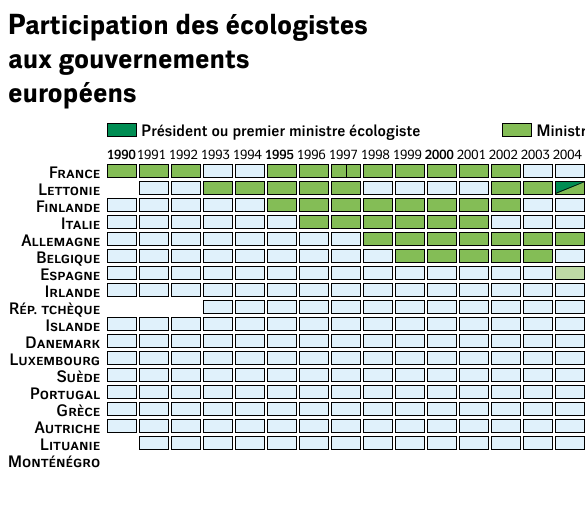
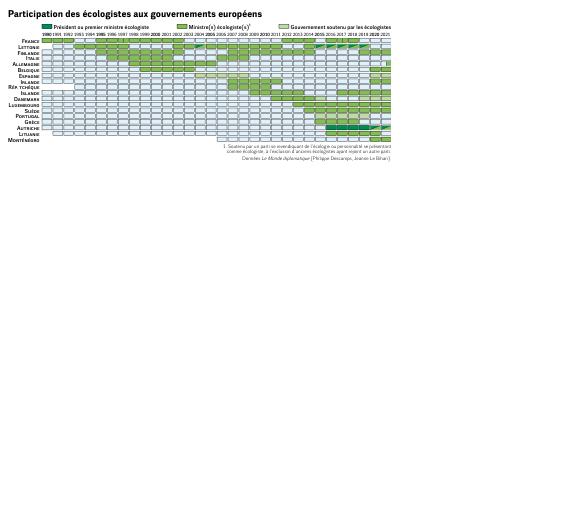
Before and after one commit to elsadl/diplo-tableau-gvts-ecolo, a plain HTML site: page index.html in a window 390 px wide. Shown: the top 505 px of the page, 585 px wide, since content can reach past the window. Drawn offline with Linux system fonts and the light colour scheme.

Commit message:
add resize + clean code

```diff
--- a/index.html
+++ b/index.html
@@ -11,8 +11,8 @@
     <script type="module" src="script.js"></script>
   </head>
   <body>
-    <h1>Participation des écologistes aux gouvernements européens</h1>
     <div id="tableau">
+      <p class="title">Participation des écologistes aux gouvernements européens</p>
       <div></div>
       <div class="legende">
         <div class="leg-el">
--- a/script.js
+++ b/script.js
@@ -8,6 +8,25 @@ const statutClasses = ["null", "un", "deux", "trois", "quatre"];
 
 const tableau = document.getElementById("tableau");
 
+let scaleFactor = 1;
+let tableauWidth = tableau.getBoundingClientRect().width + 20;
+
+const init = () => {
+  createTableau();
+  window.onresize = scaleTableau;
+};
+
+window.onload = init;
+
+const createTableau = () => {
+  fillTableau();
+  addNotes();
+  fixPositionTooltips();
+  tableauWidth = tableau.getBoundingClientRect().width + 20;
+  scaleTableau();
+};
+
+const fillTableau = () => {
   // on crée la ligne avec toutes les années
   for (let year of years) {
     const div = document.createElement("div");
@@ -102,7 +121,9 @@ for (let country of countries) {
       tableau.appendChild(div);
     }
   }
+};
 
+const addNotes = () => {
   // on ajoute la note et les crédits
   // (pas dans le html pour pouvoir les ranger à la fin du tableau et les aligner)
   const footnotes = document.createElement("div");
@@ -120,7 +141,9 @@ creditsTexte.innerHTML =
     "Données <i>Le Monde diplomatique</i> (Philippe Descamps, Jeanne Le Bihan).";
   credits.appendChild(creditsTexte);
   tableau.appendChild(credits);
+};
 
+const fixPositionTooltips = () => {
   // on replace les tooltips qui dépassent
   Array.from(document.querySelectorAll(".notes p")).forEach((el) => {
     const transition = el.classList.contains("transition");
@@ -141,3 +164,12 @@ Array.from(document.querySelectorAll(".notes p")).forEach((el) => {
     }
     el.style.transform = `translate(${translateX}, ${translateY})`;
   });
+};
+
+const scaleTableau = () => {
+  if (tableauWidth > window.innerWidth || scaleFactor != 1) {
+    const ratio = window.innerWidth / tableauWidth;
+    scaleFactor = Math.min(ratio, 1);
+    tableau.style.transform = `scale(${scaleFactor})`;
+  }
+};
--- a/styles.css
+++ b/styles.css
@@ -10,15 +10,9 @@
     box-sizing: border-box;
 }
 
-p, h1 {
+p {
     margin: 0;
     padding: 0;
-}
-
-h1 {
-    font-size: 1.75em;
-    font-weight: 600;
-    margin-bottom: 0.4em;
 }
 
 .exposant {
@@ -31,6 +25,14 @@ h1 {
     display: grid;
     grid-template-columns: repeat(33, 1fr);
     align-items: center;
+    transform-origin: top left;
+}
+
+p.title {
+    grid-column: 1 / -1;
+    font-size: 1.75em;
+    font-weight: 600;
+    margin-bottom: 0.4em;
 }
 
 .credits, .footnotes {
```
Lines whose indentation alone changed are shown as unchanged.
